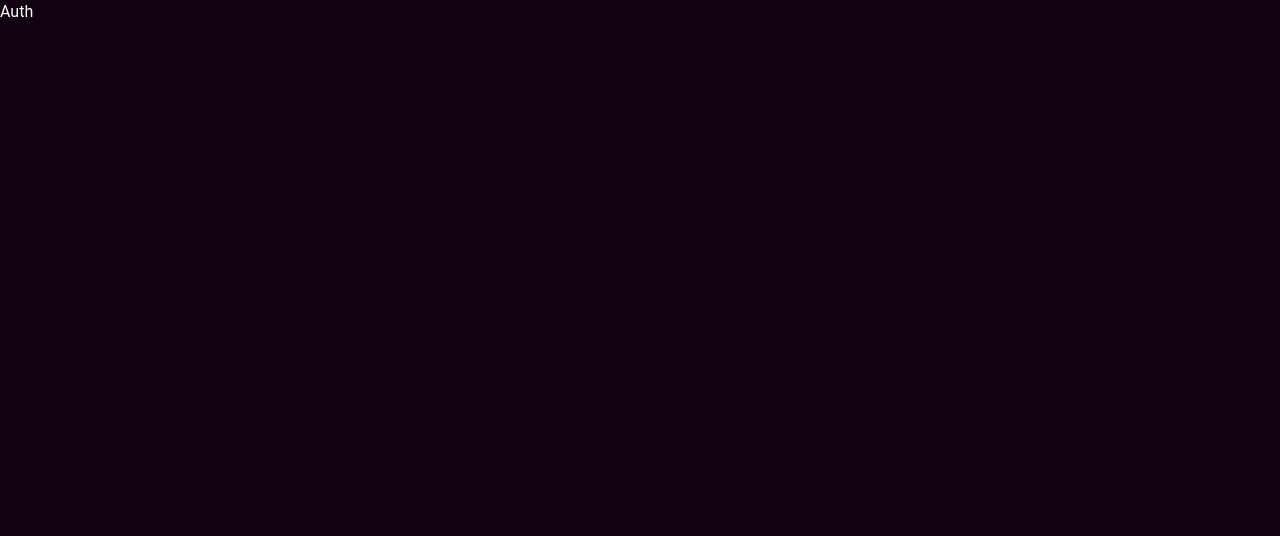
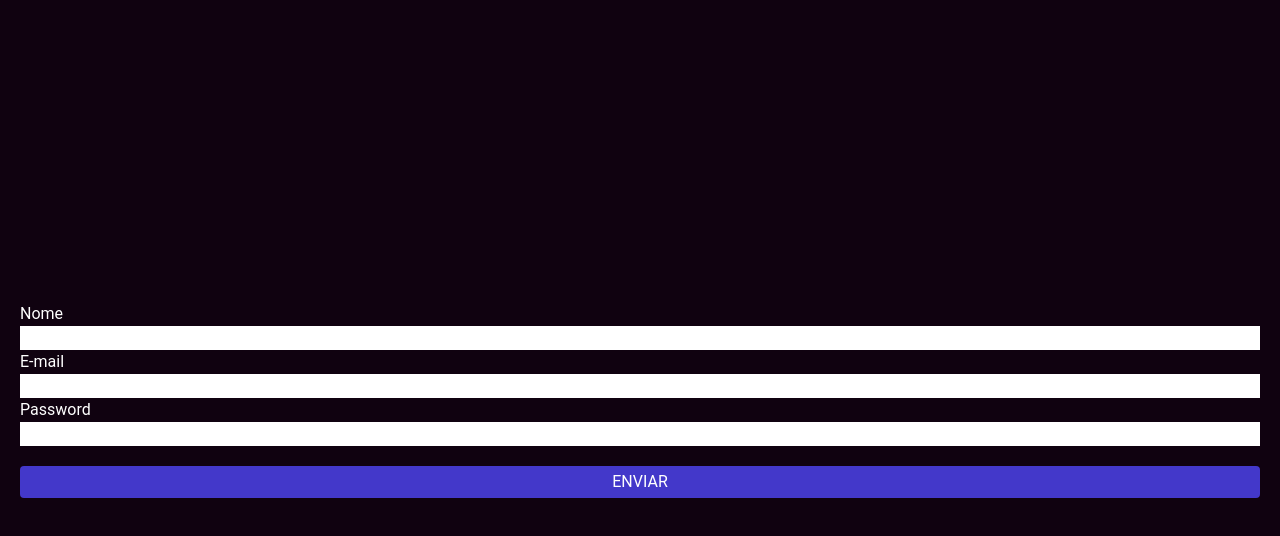
Before and after one commit to JulinoSD/weatherApp, a Next.js app: page /auth in a window 1280 px wide. Shown: the top 536 px of the page. Built offline with nearby package versions, Linux system fonts and the light colour scheme.

Commit message:
Base form

```diff
--- a/pages/auth.tsx
+++ b/pages/auth.tsx
@@ -1,3 +1,22 @@
-export default function Auth(){
-    return <div>Auth</div>
+interface UserProps {
+    name: string,
+    email: string,
+    password: string,
 }
+
+export default function Auth() {
+    return (
+        <>
+            <form style={{display: 'flex', flexDirection:'column', margin: '0px 20px', minHeight: '100vh'}} className="form flex justify-center">
+                <label htmlFor="name">Nome</label>
+                <input type="text" name="name" />
+                <label htmlFor="email">E-mail</label>
+                <input type="email" name="email" id="email" />
+                <label htmlFor="password">Password</label>
+                <input type="password" name="password" id="password" />
+
+                <button type="submit" className="bg-indigo-700 mt-5 rounded uppercase h-8">Enviar</button>
+            </form>
+        </>
+    )
+}
--- a/pages/index.tsx
+++ b/pages/index.tsx
@@ -6,11 +6,12 @@ interface WProps {
   stateCode: string,
   country: string,
   dateTime: string,
+  temp: string,
 }
 
 const Home: NextPage = () => {
   return <Layout
-    main={<div className="Main">
+    main={<div className="Main justify-center items-center">
       <div className="cardWeather">
         <p>Cidade, Estado</p>
         <p>data, hora</p>
--- a/src/components/form.tsx
+++ b/src/components/form.tsx
@@ -1 +1,21 @@
-export {}
+
+interface UserProps {
+    name: string,
+    email: string,
+    password: string,
+}
+
+export default function register() {
+    return (
+        <form>
+           <label htmlFor="name">Nome</label>
+           <input type="text" name="name" />
+           <label htmlFor="email">E-mail</label>
+           <input type="email" name="email" id="email" />
+           <label htmlFor="password">Password</label>
+           <input type="password" name="password" id="password" />
+
+           <button type="submit">Enviar</button>
+        </form>
+    )
+}
--- a/styles/index.css
+++ b/styles/index.css
@@ -32,8 +32,6 @@ a {
     flex-direction: row;
     overflow: hidden;
     margin: 10px;
-    justify-content: center;
-    align-items: center;
 }
 
 .cardWeather {
@@ -48,5 +46,9 @@ a {
 
 .weatherData {
     display: flex;
+    flex-direction: row;
     align-items: center;
+    font: 400 11px/150% Cantarell, sans-serif;
+    color: #cecece;
+    margin: 2px;
 }
```
